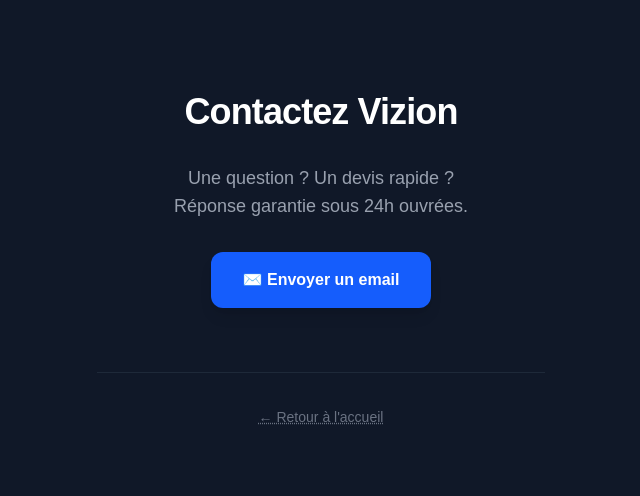
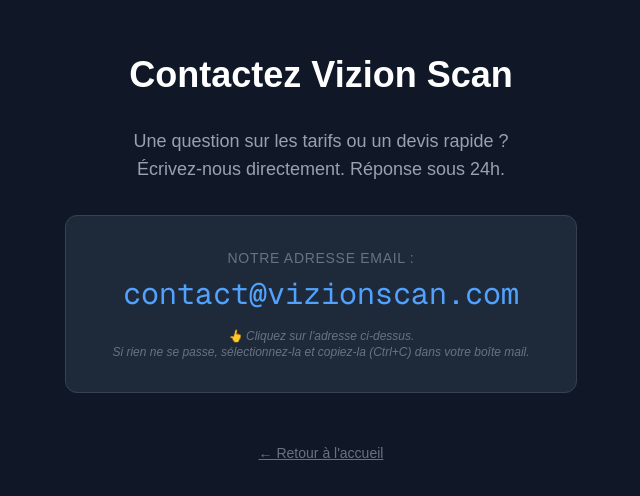
Before and after one commit to hawaniabuilder-pixel/diagflow-app, a Next.js app: page /contact in a window 1280 px wide. Shown: the part 140-636 px from the top of the page, without its empty margins (319-959 px from the left). Built offline with nearby package versions, Linux system fonts and the light colour scheme.

Commit message:
fix: solution contact inratable sans dependance systeme

```diff
--- a/app/contact/page.tsx
+++ b/app/contact/page.tsx
@@ -1,39 +1,42 @@
-import { Metadata } from 'next';
-import Link from 'next/link'; // ⚠️ Import obligatoire pour le lien retour
-
-export const metadata: Metadata = {
-  title: 'Contact – Vizion Scan',
-  description: 'Parlez-nous de votre besoin en diagnostic PME ou abonnement consultant.',
-};
+import Link from 'next/link';
 
 export default function ContactPage() {
   return (
-    <main className="min-h-screen bg-gray-900 text-white flex items-center justify-center p-8">
-      {/* Conteneur centré */}
-      <div className="max-w-md w-full space-y-8 text-center">
+    <main className="min-h-screen bg-gray-900 text-white flex items-center justify-center p-6">
+      <div className="max-w-lg w-full text-center space-y-8">
 
-        {/* Titre principal */}
-        <h1 className="text-4xl font-bold tracking-tight">
-          Contactez Vizion
+        {/* Titre */}
+        <h1 className="text-3xl md:text-4xl font-bold">
+          Contactez Vizion Scan
         </h1>
 
-        {/* Sous-titre explicatif */}
-        <p className="text-lg text-gray-400">
-          Une question ? Un devis rapide ?<br/>
-          Réponse garantie sous 24h ouvrées.
+        {/* Message */}
+        <p className="text-gray-400 text-lg">
+          Une question sur les tarifs ou un devis rapide ?<br/>
+          Écrivez-nous directement. Réponse sous 24h.
         </p>
 
-        {/* Bouton Email Direct */}
+        {/* L'EMAIL EN GROS (La solution qui marche toujours) */}
+        <div className="bg-gray-800 border border-gray-700 rounded-xl p-8 my-8">
+          <p className="text-sm text-gray-500 uppercase tracking-wider mb-2">Notre adresse email :</p>
+
+          {/* Le lien mailto est là, mais même s'il ne s'ouvre pas, le texte est visible */}
           <a
             href="mailto:contact@vizionscan.com"
-          className="inline-flex items-center gap-2 px-8 py-4 rounded-xl bg-blue-600 hover:bg-blue-700 text-white font-bold shadow-lg transition-all transform hover:-translate-y-1 active:scale-[0.98]"
+            className="block text-2xl md:text-3xl font-mono text-blue-400 hover:text-blue-300 break-all select-all"
           >
-          ✉️ Envoyer un email
+            contact@vizionscan.com
           </a>
 
-        {/* Lien Retour Accueil */}
-        <div className="pt-8 border-t border-gray-800 mt-8">
-           <Link href="/" className="text-sm text-gray-500 hover:text-white transition-colors underline decoration-dotted">
+          <p className="mt-4 text-xs text-gray-500 italic">
+            👆 Cliquez sur l'adresse ci-dessus.<br/>
+            Si rien ne se passe, sélectionnez-la et copiez-la (Ctrl+C) dans votre boîte mail.
+          </p>
+        </div>
+
+        {/* Lien retour */}
+        <div className="pt-4">
+          <Link href="/" className="text-gray-500 hover:text-white underline text-sm">
             ← Retour à l'accueil
           </Link>
         </div>
```
Lines whose indentation alone changed are shown as unchanged.
